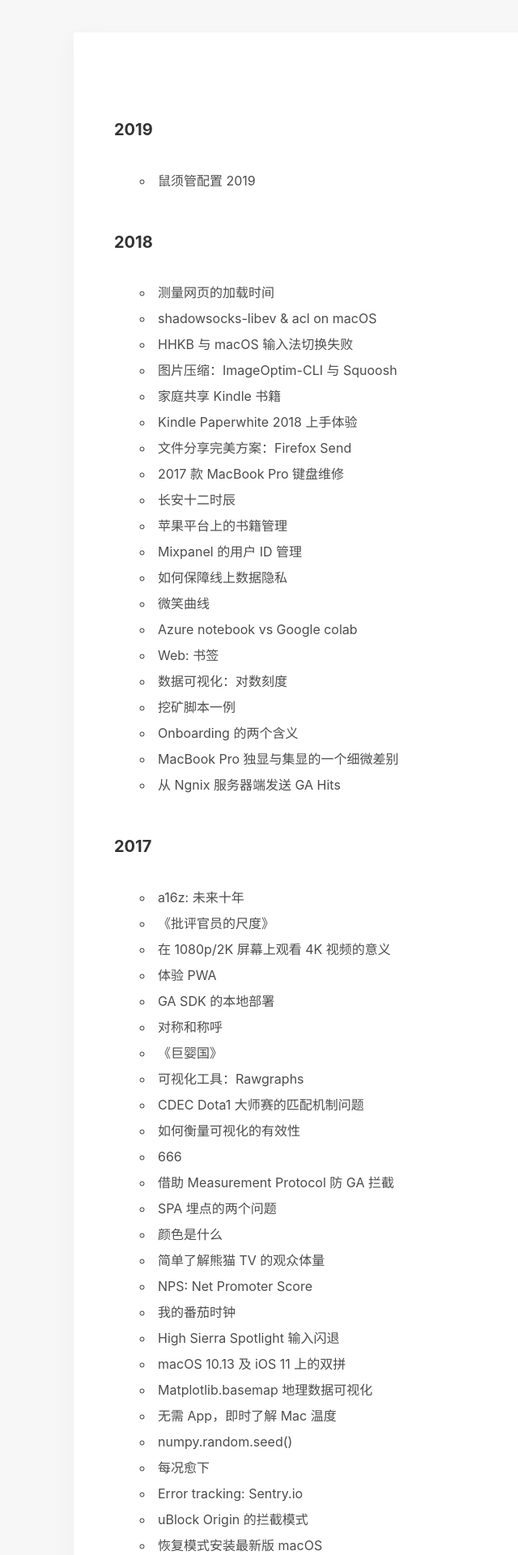
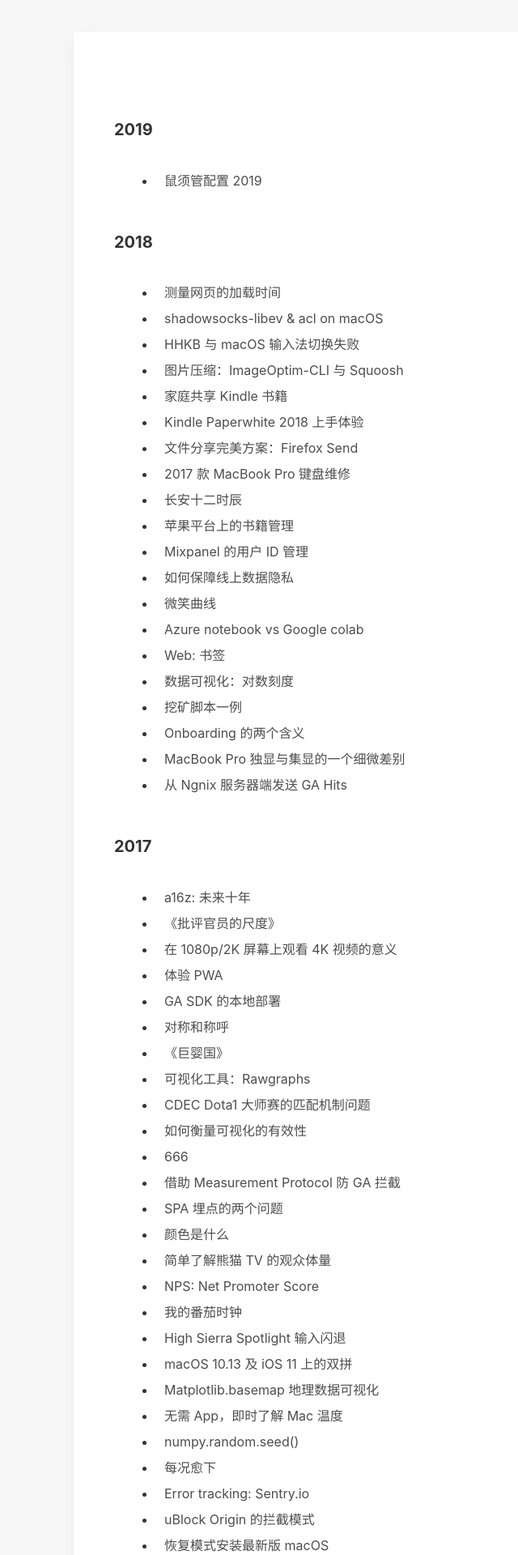
Before and after one commit to placeless/placeless.github.io, a Jekyll site: the page built from index.html, in a window 1280 px wide. Shown: the top 1920 px of the page at 81% size, without its empty margins (149-789 px from the left). Built offline with Jekyll 4.4.1, drawn with Linux system fonts in a browser that asks for light colours; comment, search, counter and statistics services are not loaded.

Commit message:
update list style

```diff
--- a/_sass/_base.scss
+++ b/_sass/_base.scss
@@ -106,21 +106,16 @@ figcaption {
  * Lists
  */
 ul, ol {
-    // margin-left: $spacing-unit + 10;
-    // margin-left: 1.1em;
-    // list-style-position: inside;
-    // text-indent: -1em;
-    // list-style-type: circle;
-    padding-left: 2em;
-    // margin: 0 0 1.5em;
+    padding-left: 20px;
 }
 
 ul {
-    list-style-type: circle;
     word-wrap: anywhere;
 }
 
 li {
+    list-style-position: outside;
+    padding-left: 10px;
     > ul,
     > ol { margin-bottom: 0; }
 }
--- a/_sass/_layout.scss
+++ b/_sass/_layout.scss
@@ -174,8 +174,9 @@
 
 .post-list {
     // margin-left: 2em;
-    list-style: circle;
+    // list-style: circle;
     list-style-position: inside;
+    margin-left: 2em;
     color: $text-color;
     // > li {
     //     margin-bottom: $spacing-unit / 5;
@@ -196,7 +197,9 @@
     color: $grey-color;
 }
 
-.post-link { font-size: 16px; }
+.post-link {
+    font-size: 16px;
+}
 
 
 /**
```
